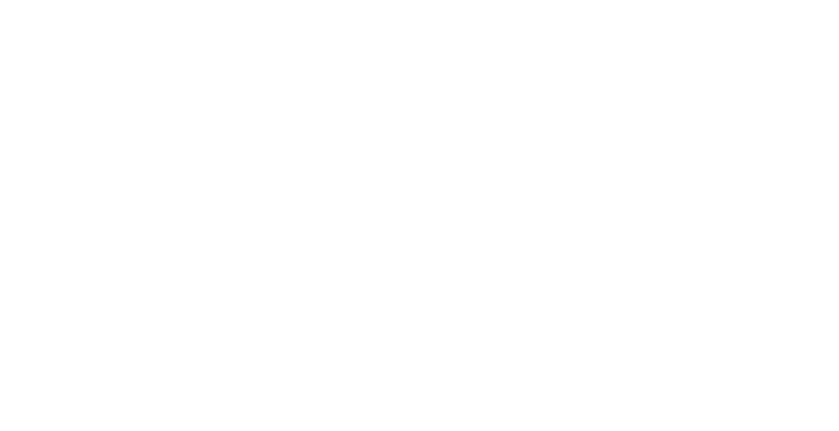
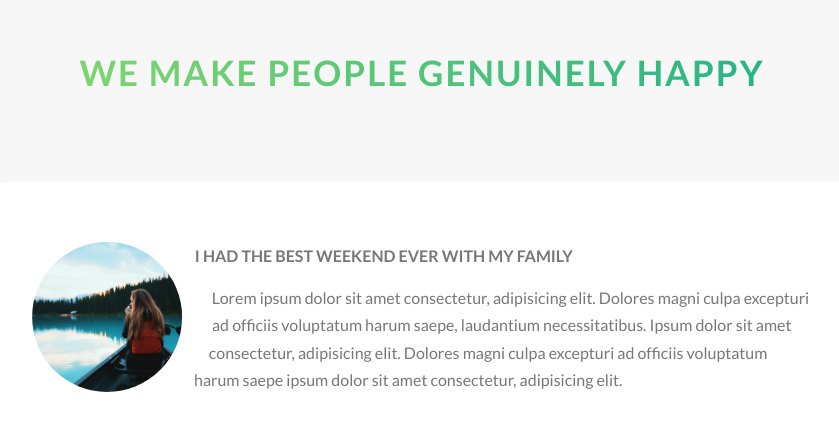
Before and after one commit to nemanjamalesija/Natours-SaSS, a React (Vite) app: page / in a window 1280 px wide. Shown: the part 3727-4158 px from the top of the page, without its empty margins (218-1057 px from the left). Before the commit the page ends 3650 px from the top, so only its background shows below. Built offline with nearby package versions, Linux system fonts and the light colour scheme.

Commit message:
Add first testimonial

```diff
--- a/src/App.tsx
+++ b/src/App.tsx
@@ -1,7 +1,8 @@
 import Header from './components/Header';
-import About from './pages/About';
-import Features from './pages/Features';
-import Tours from './pages/Tours';
+import About from './sections/About';
+import Features from './sections/Features';
+import Testimonials from './sections/Testimonials';
+import Tours from './sections/Tours';
 
 function App() {
   return (
@@ -10,6 +11,7 @@
       <About />
       <Features />
       <Tours />
+      <Testimonials />
     </div>
   );
 }
--- /dev/null
+++ b/src/components/FirstTestimonial.tsx
@@ -0,0 +1,26 @@
+import React from 'react';
+import nat8 from '../img/nat8.jpg';
+
+const FirstTestimonial = () => {
+  return (
+    <div className='story'>
+      <figure className='story__shape'>
+        <img src={nat8} alt='Person on a tour' className='story__image' />
+      </figure>
+      <div className='story__text'>
+        <h3 className='heading-tertiary u-margin-bottom-small'>
+          I had the best weekend ever with my family
+        </h3>
+        <p>
+          Lorem ipsum dolor sit amet consectetur, adipisicing elit. Dolores magni culpa
+          excepturi ad officiis voluptatum harum saepe, laudantium necessitatibus. Ipsum
+          dolor sit amet consectetur, adipisicing elit. Dolores magni culpa excepturi ad
+          officiis voluptatum harum saepe ipsum dolor sit amet consectetur, adipisicing
+          elit.
+        </p>
+      </div>
+    </div>
+  );
+};
+
+export default FirstTestimonial;
--- a/src/css/index.css
+++ b/src/css/index.css
@@ -158,6 +158,11 @@
   background-color: #f7f7f7;
   padding: 25rem 0 50rem 0;
   margin-top: -10rem;
+}
+
+.section-stories {
+  padding: 15rem 0;
+  background-color: #f7f7f7;
 }
 
 .btn:link,
@@ -409,6 +414,35 @@
   font-weight: 100;
 }
 
+.story {
+  width: 75%;
+  margin: 0 auto;
+  box-shadow: 0 3 6rem rgba(0, 0, 0, 0.1);
+  background-color: #fff;
+  border-radius: 3px;
+  padding: 6rem;
+  padding-left: 9rem;
+  text-align: left;
+  font-size: 1.6rem;
+  transform: skewX(-12deg);
+}
+.story__shape {
+  width: 15rem;
+  height: 15rem;
+  float: left;
+  -webkit-shape-outside: circle(50% at 50% 50%);
+  shape-outside: circle(50% at 50% 50%);
+  -webkit-clip-path: circle(50% at 50% 50%);
+  clip-path: circle(50% at 50% 50%);
+  transform: translateX(-3rem) skewX(12deg);
+}
+.story__image {
+  height: 100%;
+}
+.story__text {
+  transform: skewX(12deg);
+}
+
 .header {
   height: 95vh;
   background-image: linear-gradient(to right, rgba(128, 214, 113, 0.805), rgba(84, 196, 121, 0.805)), url(../img/hero.jpg);
@@ -435,10 +469,12 @@
 }
 
 .row {
-  display: grid;
-  grid-template-columns: 1fr 1fr;
   max-width: 120rem;
   margin: 0 auto;
+  display: grid;
+}
+.row__col--2 {
+  grid-template-columns: 1fr 1fr;
 }
 .row__col--4 {
   grid-template-columns: repeat(4, 1fr);
--- /dev/null
+++ b/src/sass/components/_story.scss
@@ -0,0 +1,34 @@
+.story {
+  width: 75%;
+  margin: 0 auto;
+  box-shadow: 0 3 6rem rgba($color-black, 0.1);
+  background-color: $color-white;
+  border-radius: 3px;
+  padding: 6rem;
+  padding-left: 9rem;
+  text-align: left;
+  font-size: $default-font-size;
+  transform: skewX(-12deg);
+
+  & > * {
+  }
+
+  &__shape {
+    width: 15rem;
+    height: 15rem;
+    float: left;
+
+    -webkit-shape-outside: circle(50% at 50% 50%);
+    shape-outside: circle(50% at 50% 50%);
+    -webkit-clip-path: circle(50% at 50% 50%);
+    clip-path: circle(50% at 50% 50%);
+    transform: translateX(-3rem) skewX(12deg);
+  }
+  &__image {
+    height: 100%;
+  }
+
+  &__text {
+    transform: skewX(12deg);
+  }
+}
--- a/src/sass/layout/_grid.scss
+++ b/src/sass/layout/_grid.scss
@@ -1,8 +1,11 @@
 .row {
-  display: grid;
-  grid-template-columns: 1fr 1fr;
   max-width: 120rem;
   margin: 0 auto;
+  display: grid;
+
+  &__col--2 {
+    grid-template-columns: 1fr 1fr;
+  }
 
   &__col--4 {
     grid-template-columns: repeat(4, 1fr);
--- a/src/sass/main.scss
+++ b/src/sass/main.scss
@@ -16,6 +16,7 @@
 @import './components/composition';
 @import './components/feature-box';
 @import './components//card';
+@import './components/story';
 
 @import './layout/header';
 @import './layout/grid';
--- a/src/sass/pages/_home.scss
+++ b/src/sass/pages/_home.scss
@@ -26,3 +26,8 @@
   padding: 25rem 0 50rem 0;
   margin-top: -10rem;
 }
+
+.section-stories {
+  padding: 15rem 0;
+  background-color: $color-grey-light-1;
+}
--- a/src/pages/About.tsx
+++ b/src/sections/About.tsx
@@ -8,7 +8,7 @@
       <div className='u-center-text u-margin-bottom-big'>
         <h2 className='heading-secondary'>Exciting tours for adventurous people</h2>
       </div>
-      <div className='row'>
+      <div className='row row__col--2'>
         <div className='col-1-of-2'>
           <h3 className='heading-tertiary u-margin-bottom-small'>
             You are going to fall in love with nature
--- /dev/null
+++ b/src/sections/Testimonials.tsx
@@ -0,0 +1,16 @@
+import FirstTestimonial from '../components/FirstTestimonial';
+
+const Testimonials = () => {
+  return (
+    <section className='section-stories'>
+      <div className='u-center-text u-margin-bottom-big'>
+        <h2 className='heading-secondary'>We make people genuinely happy</h2>
+      </div>
+      <div className='row'>
+        <FirstTestimonial />
+      </div>
+    </section>
+  );
+};
+
+export default Testimonials;
```
Also changed, not shown: src/img/nat8.jpg (renamed from src/img/nat-8.jpg), src/sections/Features.tsx (renamed from src/pages/Features.tsx), src/sections/Tours.tsx (renamed from src/pages/Tours.tsx), 1 other file (tests, documents, lock files or other folders).
